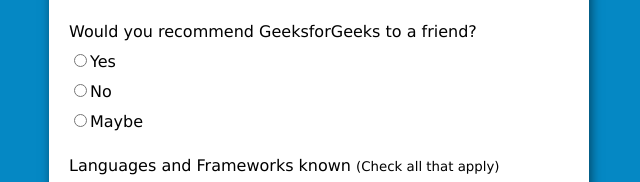
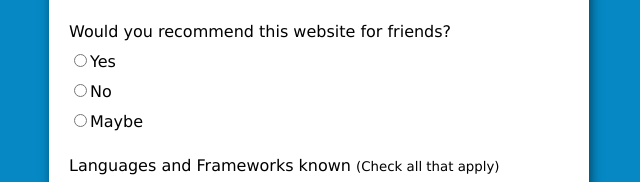
Before and after one commit to MEGHANA-M-L/WebsitebyMaggi, a plain HTML site: page index.html in a window 1280 px wide. Shown: the part 483-665 px from the top of the page, 321-961 px from the left. Drawn offline with Linux system fonts and the light colour scheme.

Commit message:
index.html

```diff
--- a/index.html
+++ b/index.html
@@ -70,8 +70,7 @@
 
 		<div class="form-control">
 			<label>
-				Would you recommend GeeksforGeeks
-				to a friend?
+				Would you recommend this website for friends?
 			</label>
 
 			<!-- Input Type Radio Button -->
```
